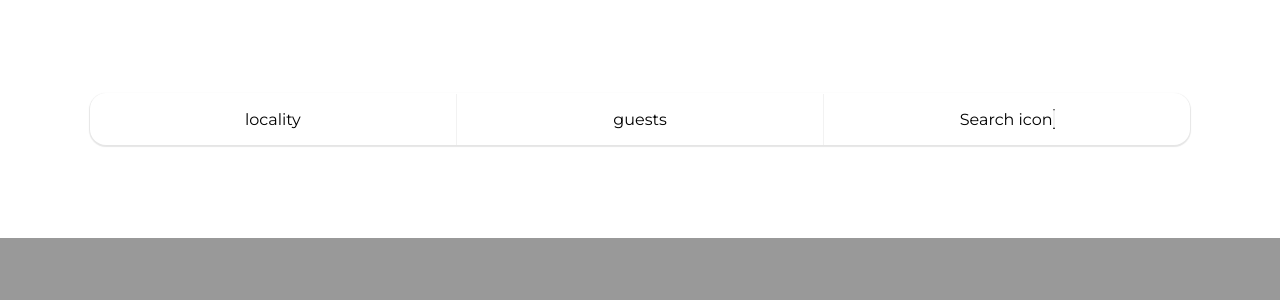
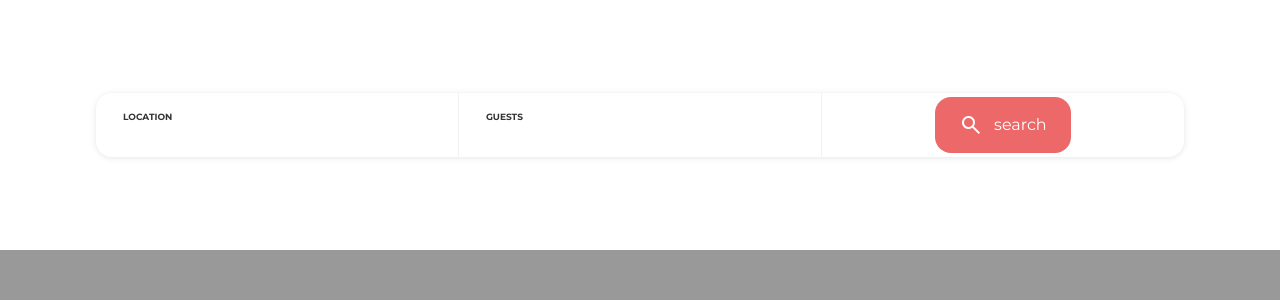
Before and after one commit to ThalesTrombim/dev_challenge_vue, a Vue app: page / in a window 1280 px wide. Shown: the top 300 px of the page. Built offline with nearby package versions, Linux system fonts and the light colour scheme.

Commit message:
feat: init the search component

```diff
--- a/public/index.html
+++ b/public/index.html
@@ -9,6 +9,8 @@
     <link rel="preconnect" href="https://fonts.gstatic.com" crossorigin>
     <link href="https://fonts.googleapis.com/css2?family=Montserrat:ital,wght@0,100;0,200;0,300;0,400;0,500;0,600;0,700;1,100;1,200;1,300;1,400;1,500;1,600&display=swap" rel="stylesheet">
     <link href="https://fonts.googleapis.com/icon?family=Material+Icons"rel="stylesheet">
+
+    <link rel="stylesheet" href="https://fonts.googleapis.com/css2?family=Material+Symbols+Outlined:opsz,wght,FILL,GRAD@20..48,100..700,0..1,-50..200" />
     <title><%= htmlWebpackPlugin.options.title %></title>
   </head>
   <body>
--- a/src/App.vue
+++ b/src/App.vue
@@ -1,6 +1,5 @@
 <template>
-  <!-- <the-header></the-header> -->
-  <the-finder></the-finder>
+  <the-header></the-header>
 </template>
 
 <style>
--- a/src/components/TheFinder.vue
+++ /dev/null
@@ -1,22 +0,0 @@
-<template>
-  <div class="container">
-    <section>
-      <main>
-        <the-search></the-search>
-      </main>
-    </section>
-  </div>
-</template>
-
-
-
-<style scoped>
-section {
-  height: 100vh;
-  background: rgba(0, 0, 0, 0.4);
-}
-main {
-  background: #FFF;
-  padding: 93px 7%;
-}
-</style>
--- a/src/components/TheHeader.vue
+++ b/src/components/TheHeader.vue
@@ -1,27 +1,5 @@
 <template>
-  <header>
-    <h1>
-      <img src="../assets/logo.png" alt="Windbnb">
-    </h1>
-    <div>
-      <the-search></the-search>
-    </div>
-  </header>
+  <div>
+    <the-searcher></the-searcher>
+  </div>
 </template>
-
-<script>
-
-export default {
-}
-</script>
-
-<style scoped>
-header {
-  display: flex;
-  align-items: center;
-  justify-content: space-between;
-  padding: 16px 32px;
-  max-width: 1248px;
-  margin: auto;
-}
-</style>
--- a/src/components/TheSearch.vue
+++ /dev/null
@@ -1,35 +0,0 @@
-<template>
-  <ul class="container">
-    <li>locality</li>
-    <li>guests</li>
-    <li>
-      <p>Search icon</p>
-      <button>
-        <img src="" alt="">
-      </button>
-    </li>
-  </ul>
-</template>
-
-<style scoped>
-.container {
-  display: flex;
-  align-items: center;
-  list-style: none;
-  border-radius: 16px;
-  box-shadow: rgba(0, 0, 0, 0.1) 0px 1px 1px 1px;
-  justify-content: space-between;
-}
-.container :nth-child(2) {
-  border-right: 1px solid #F2F2F2;
-  border-left: 1px solid #F2F2F2;
-}
-
-li {
-  padding: 16px;
-  display: flex;
-  align-items: center;
-  justify-content: center;
-  width: 100%;
-}
-</style>
--- /dev/null
+++ b/src/components/TheSearcher.vue
@@ -0,0 +1,107 @@
+<template>
+  <div class="backdrop">
+    <main>
+      <ul>
+        <li>
+          <div class="filter">
+            <span>LOCATION</span>
+          </div>
+        </li>
+        <li>
+          <div class="filter">
+            <span>GUESTS</span>
+          </div>
+        </li>
+        <li>
+          <div class="filter action">
+            <button>
+              <span class="material-symbols-outlined">
+                search
+              </span>
+                search
+            </button>
+          </div>
+        </li>
+      </ul>
+    </main>
+  </div>
+</template>
+
+<script>
+export default {
+  data() {
+    return {
+      cities: [
+        'Paris, France',
+        'New York, United States',
+        'Rome, Italy',
+        'Madrid, Spain',
+      ],
+      filteredOptions: {
+        city: '',
+        guests: 0
+      }
+    }
+  }
+}
+</script>
+
+<style scoped>
+.backdrop {
+  background: rgba(0, 0, 0, .4);
+  height: 100vh;
+}
+
+main {
+  background: #FFF;
+  padding: 93px 96px;
+}
+ul {
+  display: flex;
+  justify-content: space-between;
+  box-shadow: 0px 1px 6px 0px #0000001A;
+  border-radius: 16px;
+}
+li {
+  list-style: none;
+  width: 100%;
+  border-right: 1px solid #F2F2F2;
+}
+li:last-child{
+  border-right: none;
+}
+.filter {
+  padding: 12px 27px;
+}
+.filter > span {
+  color: #333333;
+  font-size: 9px;
+  font-weight: bold;
+}
+.filter.action {
+  display: flex;
+  align-items: center;
+  justify-content: center;
+  width: 100%;
+  padding: 4px;
+}
+.filter.action button {
+  display: flex;
+  border: none;
+  align-items: center;
+  justify-content: center;
+  border-radius: 16px;
+  background: #EB5757E5;
+  color: #FFF;
+  padding: 16px 24px;
+  font-size: 16px;
+  line-height: 16px;
+  gap: 11px;
+}
+.filter.action button:hover {
+  cursor: pointer;
+  filter: brightness(1.08)
+}
+
+
+</style>
--- a/src/main.js
+++ b/src/main.js
@@ -2,14 +2,12 @@ import Vue from "vue";
 import App from "./App.vue";
 
 import TheHeader from "@/components/TheHeader";
-import TheFinder from "@/components/TheFinder";
-import TheSearch from "@/components/TheSearch";
+import TheSearcher from "@/components/TheSearcher";
 
 Vue.config.productionTip = false;
 
 Vue.component("the-header", TheHeader);
-Vue.component("the-finder", TheFinder);
-Vue.component("the-search", TheSearch);
+Vue.component("the-searcher", TheSearcher);
 
 new Vue({
   render: (h) => h(App),
```
